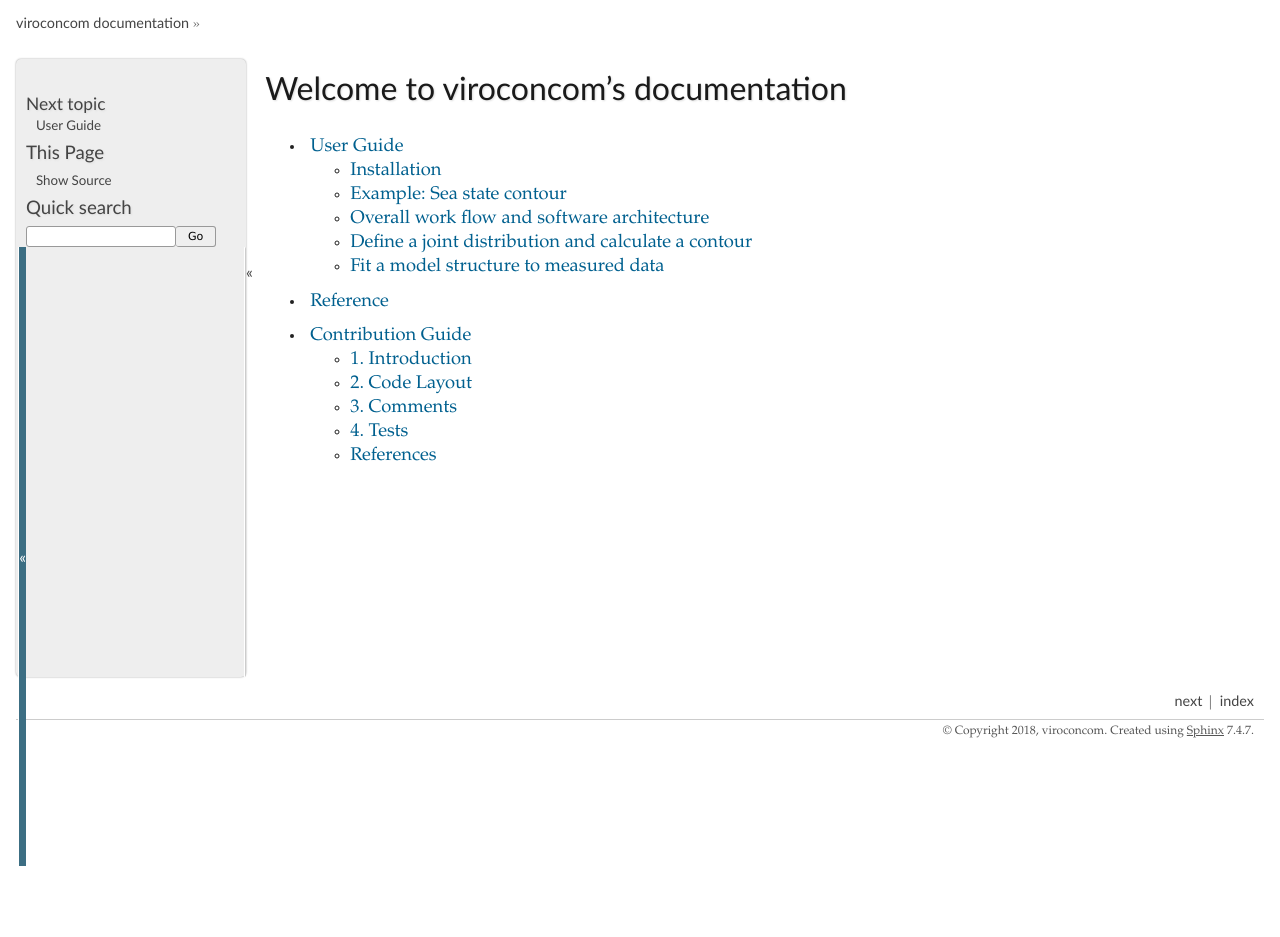
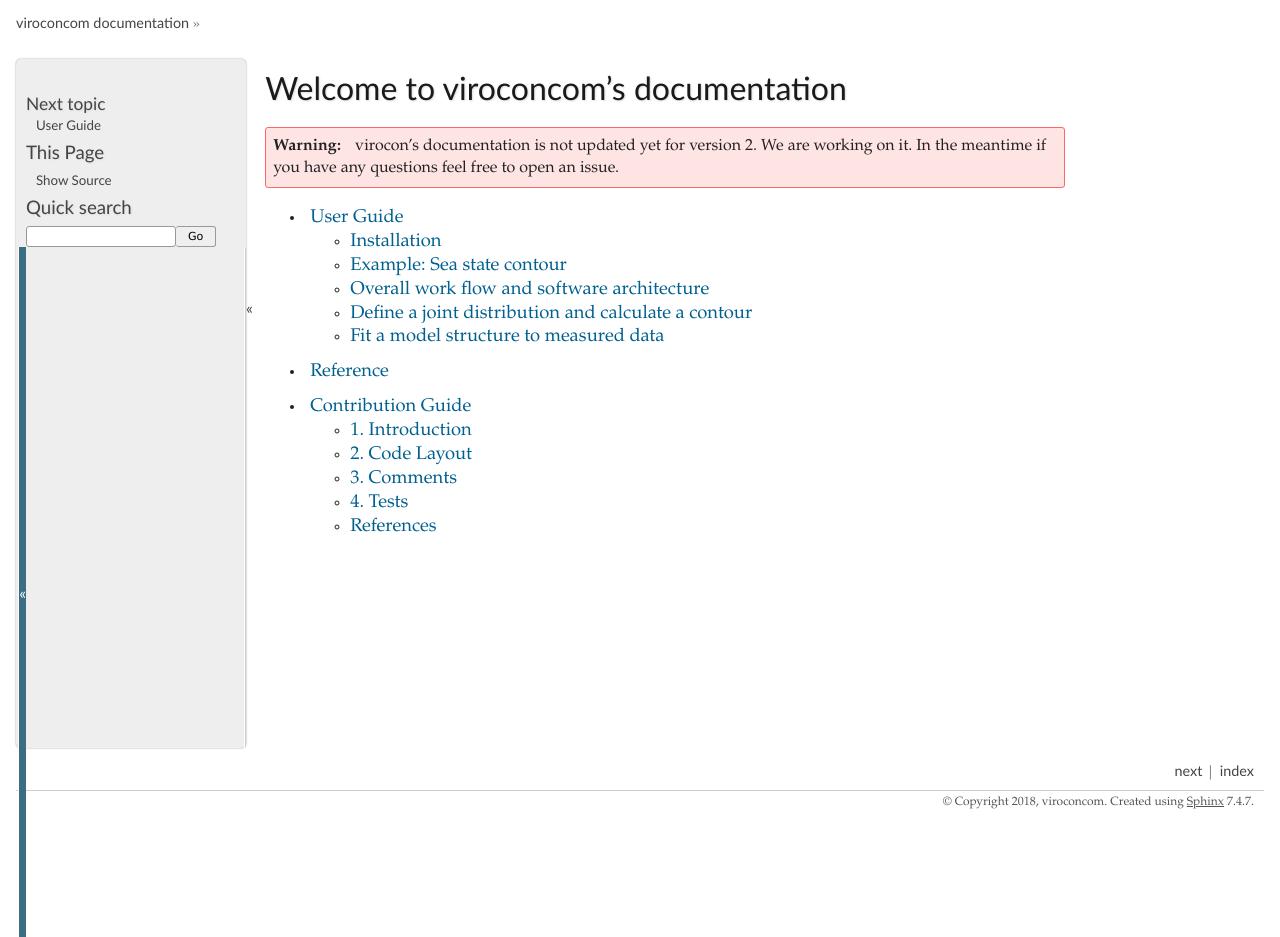
Before and after one commit to virocon-organization/virocon, a Sphinx documentation site: the page built from docs/index.rst, in a window 1280 px wide. Built offline with Sphinx 7.4.7, drawn with Linux system fonts in a browser that asks for light colours; before the commit the page ends 900 px from its top, so only the background shows below that.

Commit message:
add out of date warning to documentation

```diff
--- a/docs/index.rst
+++ b/docs/index.rst
@@ -1,6 +1,10 @@
 
 Welcome to viroconcom's documentation
 =====================================
+
+.. warning::
+    virocon's documentation is not updated yet for version 2.
+    We are working on it. In the meantime if you have any questions feel free to open an issue.
 
 .. toctree::
    :maxdepth: 2
--- a/docs/user_guide.rst
+++ b/docs/user_guide.rst
@@ -1,6 +1,10 @@
 ##########
 User Guide
 ##########
+
+.. warning::
+    virocon's documentation is not updated yet for version 2.
+    We are working on it. In the meantime if you have any questions feel free to open an issue.
 
 .. toctree::
     :maxdepth: 2
```
